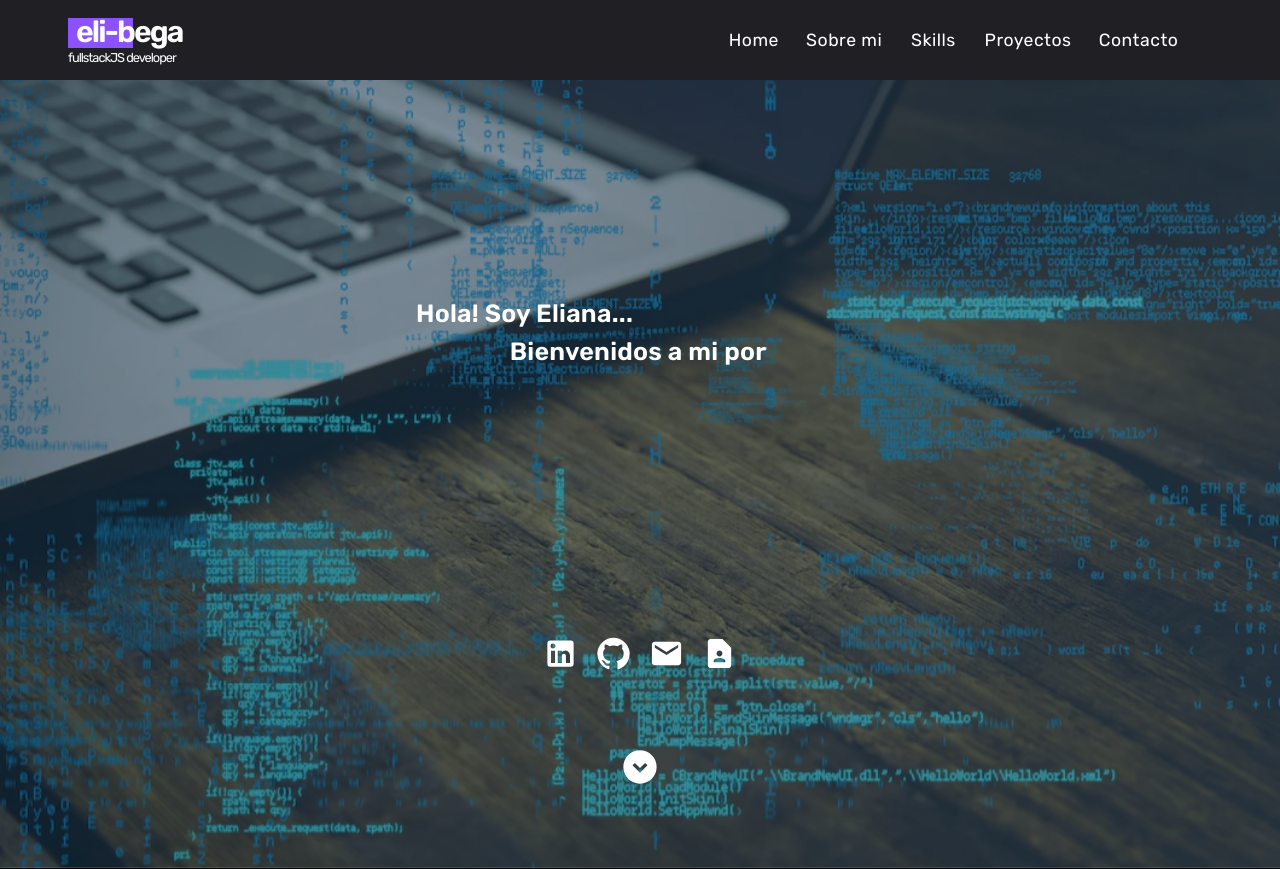
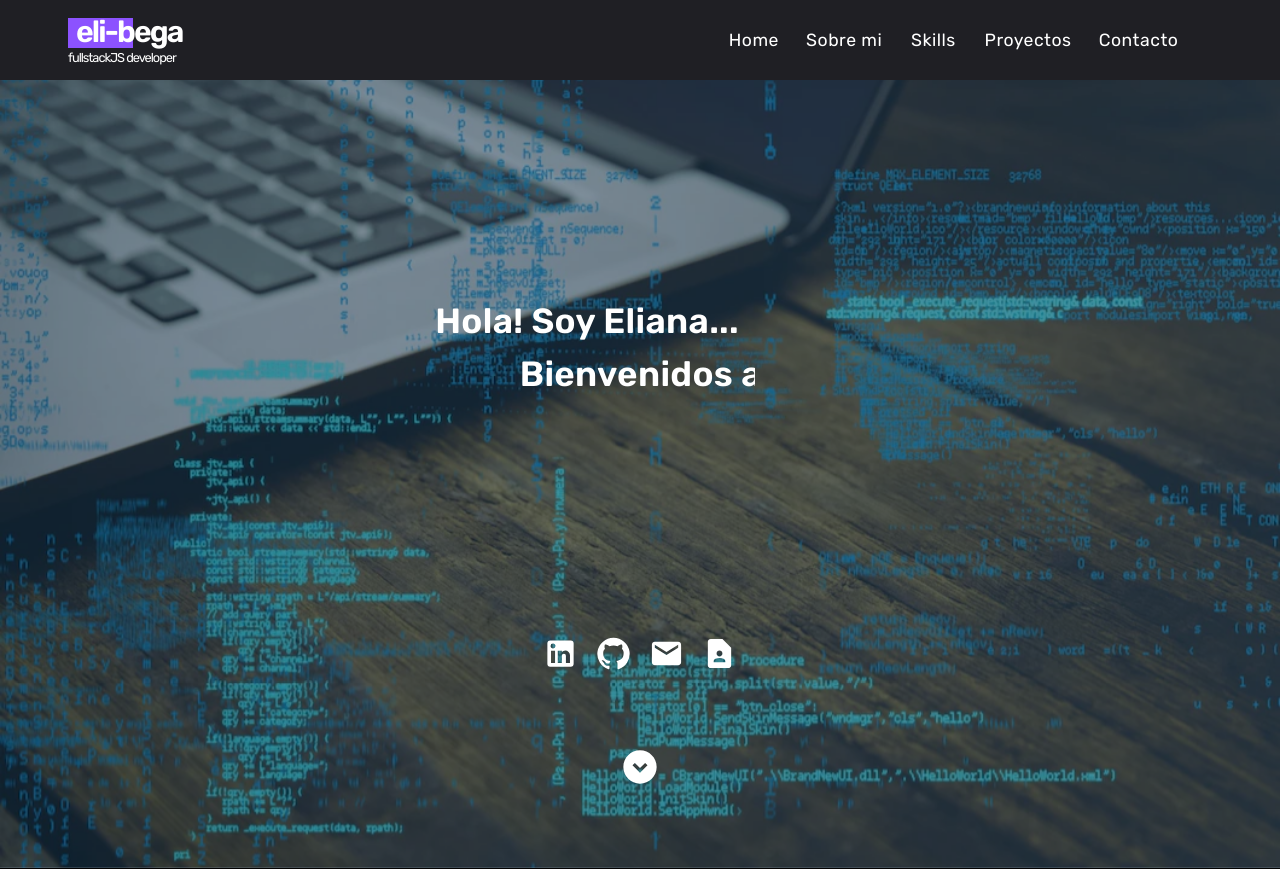
Before and after one commit to eli-beg/portfolioEli, a React (Create React App) app: page / in a window 1280 px wide. Shown: the top 869 px of the page. Built offline with nearby package versions, Linux system fonts and the light colour scheme.

Commit message:
fix css title home component errors

```diff
--- a/src/components/Home/Home.jsx
+++ b/src/components/Home/Home.jsx
@@ -106,7 +106,7 @@ const style = {
     ...titleCommonsStyles,
     animation: `${type} 4s steps(40, end)`,
     animationFillMode: "forwards",
-    fontSize: { xs: "21px", md: "25px" },
+    fontSize: { xs: "25px", md: "35px" },
   },
 
   title2: {
@@ -115,7 +115,7 @@ const style = {
     animation: `${type2} 4s steps(40, end), ${blink} .5s step-end infinite alternate`,
     animationDelay: "4s",
     animationFillMode: "forwards",
-    fontSize: { xs: "21px", md: "25px" },
+    fontSize: { xs: "25px", md: "35px" },
   },
   containerContain: {
     zIndex: "3",
@@ -134,7 +134,7 @@ const style = {
     alignItems: "center",
   },
   boxTitles: {
-    width: { xs: "75%", md: "50%", lg: "35%" },
+    width: { xs: "70%", md: "50%", lg: "32%" },
     justifyContent: "center",
     height: "50px",
   },
```
